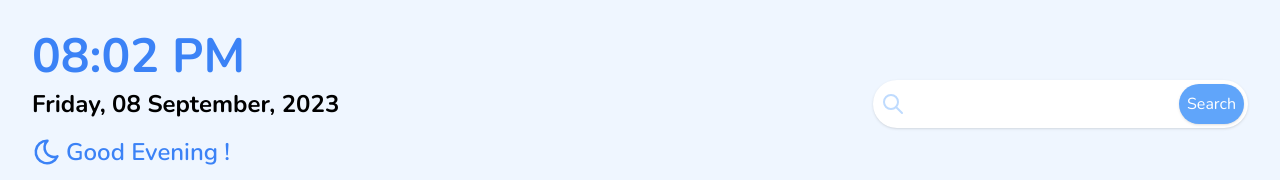
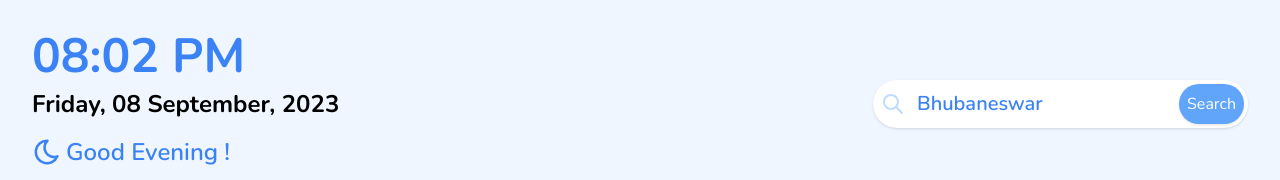
Before and after one commit to AshutoshDash1999/JS-Weather-App, a React (Create React App) app: page / in a window 1280 px wide. Shown: the top 180 px of the page. Built offline with nearby package versions, Linux system fonts and the light colour scheme; no server answers.

Commit message:
save searched city name in store and reflect it in input

```diff
--- a/src/components/Searchbox/Searchbox.jsx
+++ b/src/components/Searchbox/Searchbox.jsx
@@ -4,11 +4,11 @@ import apiUtils from "../../API/apiUtils";
 import useStore from "../../store/useStore";
 
 const Searchbox = () => {
-  const { setWeatherData, setAirPollutionData, setForecastData, userLocation } =
+  const { setWeatherData, setAirPollutionData, setForecastData, userLocation, setUserCity, userCity } =
     useStore();
 
   console.log("userLocation", userLocation);
-  const [cityName, setCityName] = useState("");
+  const [cityName, setCityName] = useState(userCity);
 
   const {
     fetchWeatherDataByCity,
@@ -22,11 +22,16 @@ const Searchbox = () => {
     if (!!latitude) {
       await fetchWeatherDataByCoordinates(latitude, longitude).then((data) => {
         setWeatherData(data);
+        setUserCity(data?.name)
+        setCityName(data?.name)
+
         return data;
       });
     } else {
       await fetchWeatherDataByCity(cityName).then((data) => {
         setWeatherData(data);
+        setUserCity(data?.name)
+        setCityName(data?.name)
         latitude = data?.coord?.lat;
         longitude = data?.coord?.lon;
         return data;
--- a/src/store/useStore.js
+++ b/src/store/useStore.js
@@ -18,6 +18,8 @@ const useStore = create((set) => ({
         longitude,
       },
     }),
+  userCity: "Bhubaneswar",
+  setUserCity: (city) => set({ userCity: city }),
 }));
 
 export default useStore;
```
